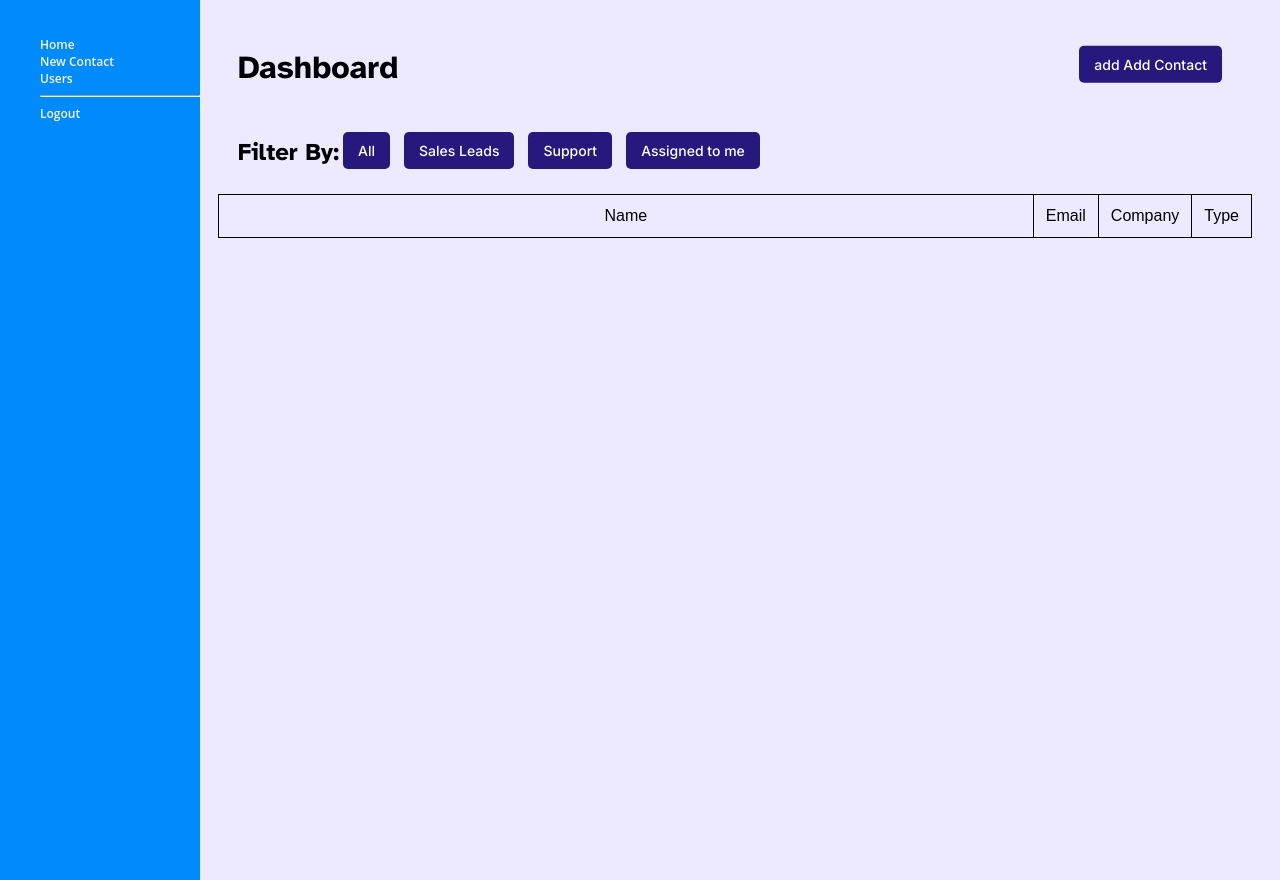
After one commit to AlbertThomasDev/info2180-finalproject, a PHP site: page /public/Home.php in a window 1280 px wide. The commit adds this page. Run offline with PHP 8.4, Linux system fonts and the light colour scheme; a user stored in the database is signed in; lists and menus that the app fills with data are empty.

Commit message:
Added four new files and modified user_login

```diff
--- /dev/null
+++ b/public/Home.php
@@ -0,0 +1,73 @@
+<?php
+session_start();
+
+/*if (isset($_SESSION['user_id'])) {
+    header("Location: ../logout.php");
+    exit;
+    }*/
+?>
+
+<!DOCTYPE html>
+<html lang="en">
+<head>
+  <meta charset="UTF-8">
+  <meta name="viewport" content="width=device-width, initial-scale=1.0">
+  <link rel = "stylesheet" type="text/css" href="home.css">
+  <link href="https://fonts.googleapis.com/css2?family=Inter:wght@100..900&display=swap" rel="stylesheet">
+  <link href="https://fonts.googleapis.com/css2?family=Atkinson+Hyperlegible:ital,wght@0,400;0,700;1,400;1,700&display=swap" rel="stylesheet">
+  <title>Home</title>
+</head>
+<body>
+<nav class="sidenav">
+  <ul>
+    <!-- got to add in icons -->
+    <li><a data-target="Home.php">Home</a></li>
+    <li><a data-target="Home.php">New Contact</a></li>
+    <?php if($_SESSION['role'] === 'Admin') { ?>
+      <li><a data-target="add_user.php">Users</a></li>
+    <?php } ?>
+    <hr>
+    <li><a data-target="logout.php">Logout</a></li>
+  </ul>
+</nav>
+<section id="view">
+    <div class="table">
+        <div class="dashboard-header">
+            <h1>Dashboard<h1>
+
+            <button class="contact-btn" id="addContactButton">
+                <span class="symbols">add</span> Add Contact
+            </button>
+        </div>
+        <div class="filter-by">
+          <span class="atkinson-hyperlegible-bold">Filter By:</span>
+          <button id="filterAllButton" class="filter-btn" data-filter="all">All</button>
+          <button class="filter-btn" data-filter="sales-lead">Sales Leads</button>
+          <button class="filter-btn" data-filter="support">Support</button>
+          <button class="filter-btn" data-filter="assigned-to-me">Assigned to me</button>
+        </div>
+
+        <table>
+          <thead>
+            <tr>
+              <th>Name</th>
+              <th>Email</th>
+              <th>Company</th>
+              <th>Type</th>
+            </tr>
+          </thead>
+          <tbody>
+
+            <!--This is for the php stuff here, using contacts -->
+
+
+          </tbody>
+
+    </div>
+</section>
+
+
+
+
+</body>
+</html>
--- /dev/null
+++ b/public/home.css
@@ -0,0 +1,118 @@
+body{
+  background-color: #edeaff;
+}
+.sidenav {
+  display: flex;
+  flex-direction: column;
+  height: 100%;
+  position: fixed;
+  width: 200px;
+  top: 0;
+  left: 0;
+  background-color: #008bfd;
+  overflow-x: hidden;
+  padding-top: 20px;
+}
+
+.sidenav li{
+  list-style-type: none;
+}
+
+.sidenav a{
+  display: flex;
+  color: #F6F5E8;
+  text-decoration: none;
+  align-items: center;
+  font-size: 12px;
+  font-family: "Open Sans", "Inter", sans-serif;
+  font-weight: 600;
+}
+
+.atkinson-hyperlegible-bold{
+  font-family: "Atkinson Hyperlegible", sans-serif;
+  font-size: 24px;
+  font-weight: 800;
+  font-style: normal;
+  text-align: center;
+  vertical-align: middle;
+  color: black;
+}
+
+/* Buttons */
+.filter-btn{
+  background-color: #27187E;
+  border: none;
+  color: white;
+  padding: 10px 15px;
+  text-align: center;
+  text-decoration: none;
+  font-family: "Inter", sans-serif;
+  font-size: 14px;
+  font-weight: 500;
+  cursor: pointer;
+  margin: 5px 10px 5px 0px;
+  border-radius: 5px;
+}
+.contact-btn{
+  background-color: #27187E;
+  border: none;
+  color: white;
+  padding: 10px 15px;
+  text-align: center;
+  text-decoration: none;
+  font-family: "Inter", sans-serif;
+  font-size: 14px;
+  font-weight: 500;
+  cursor: pointer;
+  margin: 5px 10px 5px 0px;
+  border-radius: 5px;
+  float: right;
+  transform: translateY(-125%);
+}
+
+.contact-btn:hover, .filter-btn:hover{
+  background-color: #f5c412;
+  color: black;
+  transition: 0.3s;
+}
+
+section{
+  flex-grow: 1;
+  margin-left: 190px;
+  margin-top: 0px;
+  padding: 10px;
+}
+
+.table{
+  padding: 10px;
+}
+.dashboard-header{
+  margin: 0;
+  padding: 20px;
+}
+.dashboard-header h1{
+  font-family: "Atkinson Hyperlegible", sans-serif;
+  font-size: 32px;
+  font-weight: 800;
+  margin: 0;
+}
+
+.filter-by{
+  margin: 0;
+  padding: 20px;
+}
+
+
+table, th,td {
+  border: thin, solid, black;
+  border-collapse: collapse;
+  padding: 12px;
+  border-radius: 2px;
+  margin-left: auto;
+  margin-right: auto;
+  font-family: "Cabin", sans-serif;
+  font-optical-sizing: auto;
+  font-weight: 400;
+  font-style: normal;
+  width: 100%;
+}
--- a/user_login.php
+++ b/user_login.php
@@ -26,13 +26,13 @@ if ($_SERVER['REQUEST_METHOD'] == 'POST') {
             if (password_verify($password, $user_stored_password)) {
                 $_SESSION['user_id'] = $user_id;
                 $_SESSION['role'] = $role;
-                header("Location: Home.php");
+                header("Location: public/Home.php");
                 exit;
             } else {
                 $error = "Incorrect Password!";
             }
         } else {
-            $error = "No user found with that email!";
+            $error = "No user found with this Email!";
         }
         $prep_stmt->close();
     }
```
Also changed, not shown: public/add_user.php (added, +98 -0 lines), public/add_user.css (added).
